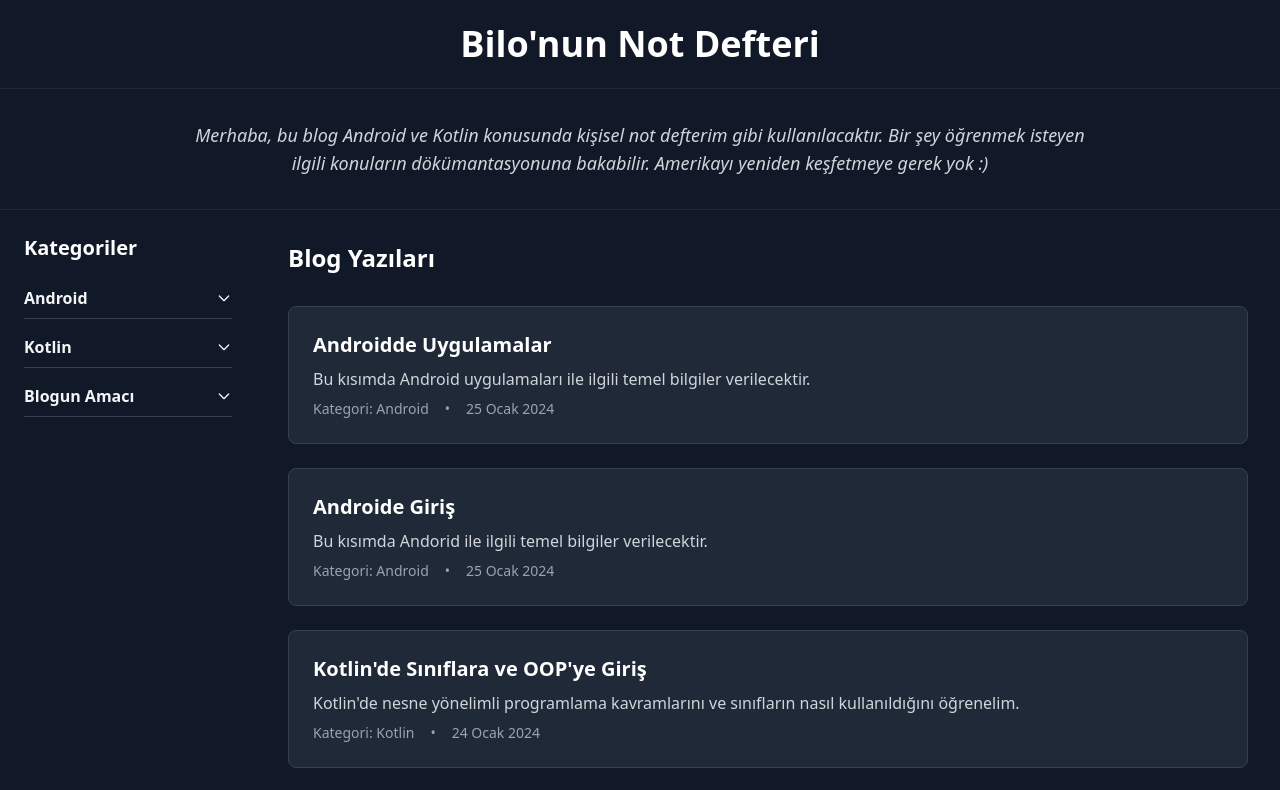
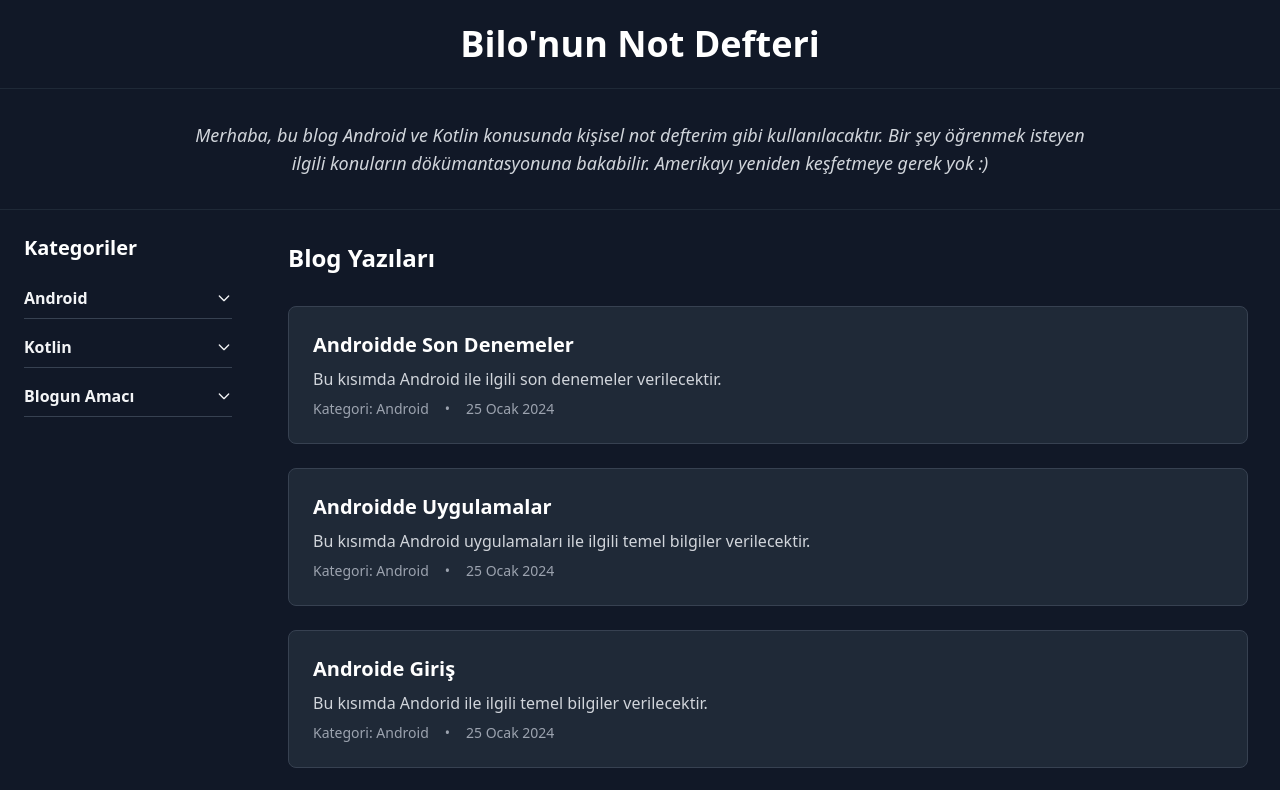
Before and after one commit to B1L0CAN/blog, a Next.js app: page / in a window 1280 px wide. Shown: the top 790 px of the page. Built offline with nearby package versions, Linux system fonts and the light colour scheme.

Commit message:
posts.ts dosyasında güncelleme yapıldı

```diff
--- a/src/data/posts.ts
+++ b/src/data/posts.ts
@@ -9,6 +9,11 @@ const createPost = (post: Omit<Post, 'slug'>): Post => ({
 });
 
 const POST_CONTENTS = {
+  sondenemeler: `
+  # Androidde Son Denemeler
+
+  Bu kısımda Android ile ilgili son denemeler verilecektir.
+  `,
   androiddeuygulamalar: `
   # Androidde Uygulamalar
 
@@ -516,6 +521,14 @@ var camelCase = "Camel Case yazım örneği"
 
 export const posts: Post[] = [
   createPost({
+    id: 8,
+    title: "Androidde Son Denemeler",
+    content: POST_CONTENTS.sondenemeler,
+    date: "2024-01-25",
+    summary: "Bu kısımda Android ile ilgili son denemeler verilecektir.",
+    category: "Android"
+  }),
+  createPost({
     id: 7,
     title: "Androidde Uygulamalar",
     content: POST_CONTENTS.androiddeuygulamalar,
```
